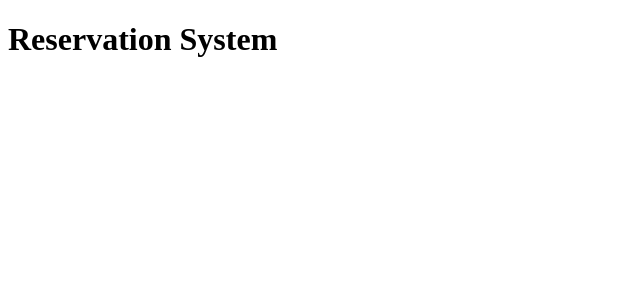
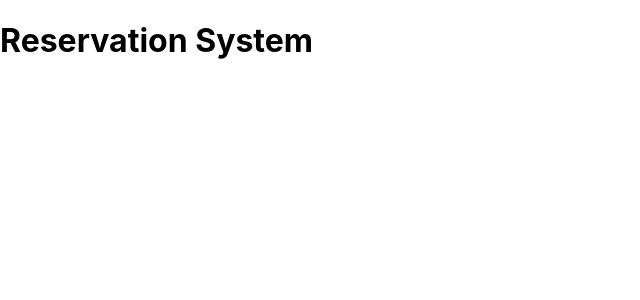
Before and after one commit to DenislavIv03/ResrvationSystem, a React (Vite) app: page / in a window 1280 px wide. Shown: the top 300 px of the page, without its empty margins (0-640 px from the left). Built offline with nearby package versions, Linux system fonts and the light colour scheme.

Commit message:
Adding global styles

```diff
--- /dev/null
+++ b/src/index.css
@@ -0,0 +1,13 @@
+body {
+    margin: 0;
+    font-family: -apple-system, BlinkMacSystemFont, 'Segoe UI', 'Roboto', 'Oxygen',
+      'Ubuntu', 'Cantarell', 'Fira Sans', 'Droid Sans', 'Helvetica Neue',
+      sans-serif;
+    -webkit-font-smoothing: antialiased;
+    -moz-osx-font-smoothing: grayscale;
+  }
+
+  code {
+    font-family: source-code-pro, Menlo, Monaco, Consolas, 'Courier New',
+      monospace;
+  }
--- a/src/main.jsx
+++ b/src/main.jsx
@@ -1,6 +1,7 @@
 import { StrictMode } from 'react'
 import { createRoot } from 'react-dom/client'
 import App from './App.jsx'
+import './index.css';
 
 createRoot(document.getElementById('root')).render(
   <StrictMode>
```
